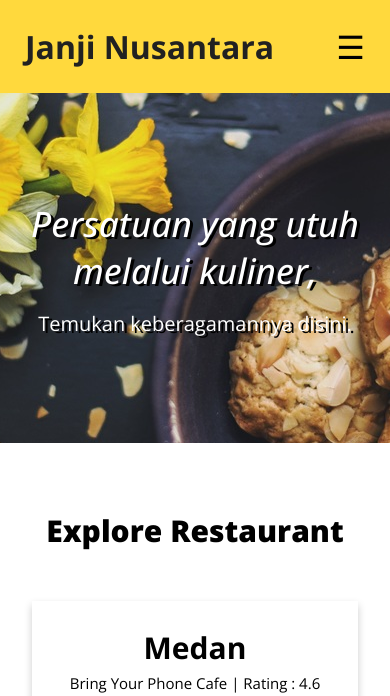
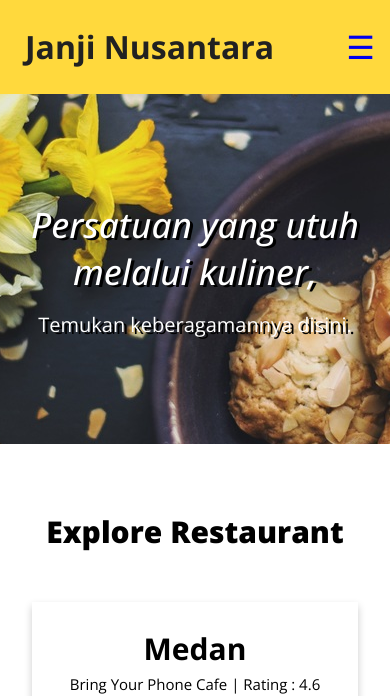
Before and after one commit to aldopradana3/katalog-restoran, a website built with webpack: page src/templates/index.html in a window 390 px wide. Shown: the top 696 px of the page. Built offline with nearby package versions, Linux system fonts and the light colour scheme; files whose address does not match are found by name.

Commit message:
Add files via upload
update aksesbilitas

```diff
--- a/src/styles/main.css
+++ b/src/styles/main.css
@@ -41,7 +41,9 @@ html {
 .header-brand {
   width: 100%;
   text-align: left;
-  margin: 25px 25px;
+  margin-top: 25px;
+  margin-left: 25px;
+  margin-bottom: 25px;
 }
 
 .header-title {
@@ -52,9 +54,9 @@ html {
 
 .header-mobile {
   font-size: 32px;
-  width: 30px;
-  margin-right: 25px;
-  margin-top: 25px;
+  line-height: 2;
+  text-decoration: none;
+  padding: 15px;
 }
 
 .nav {
--- a/src/templates/index.html
+++ b/src/templates/index.html
@@ -20,7 +20,7 @@
         <div class="header-brand">
           <h1 class="header-title">Janji Nusantara</h1>
         </div>
-        <a id="menu" class="header-mobile">☰</a>
+        <a id="menu" class="header-mobile" href="#">☰</a>
     </div>
       <nav id="drawer" class="nav">
         <ul class="nav-list">
```
